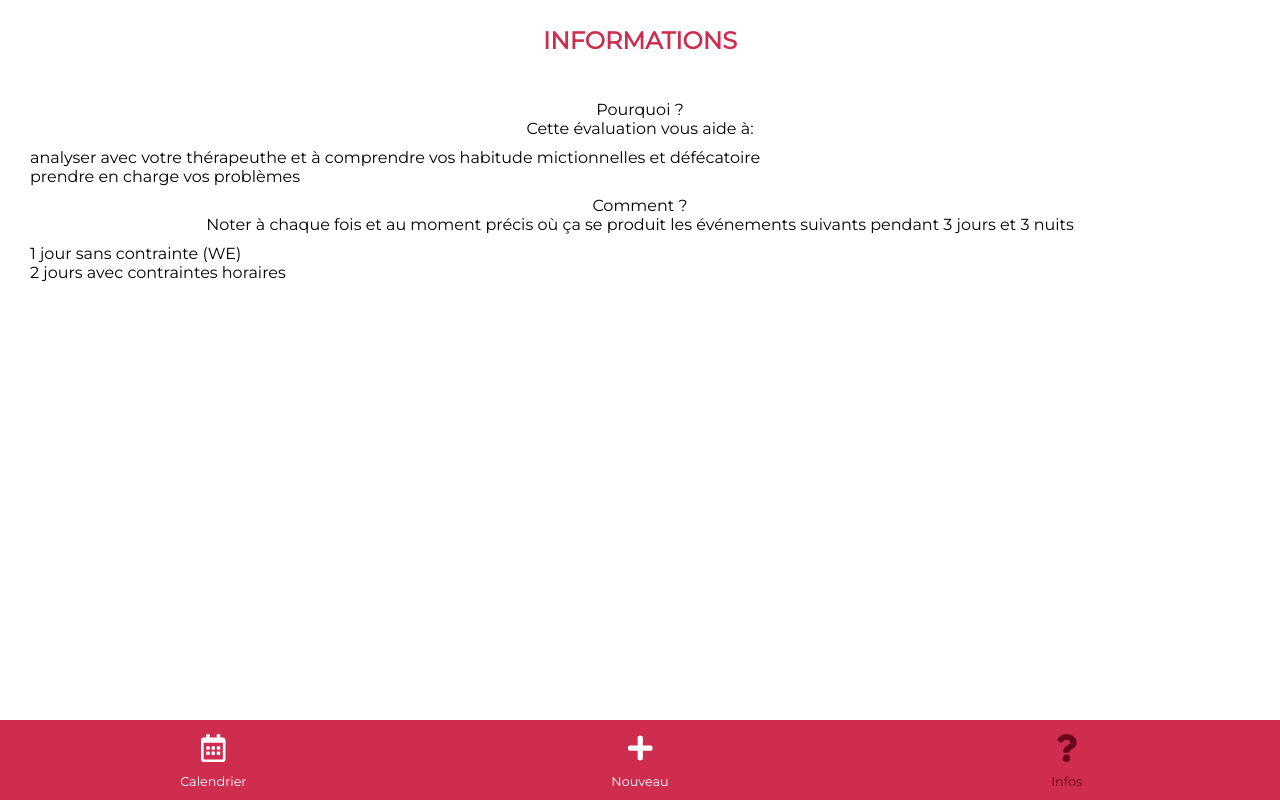
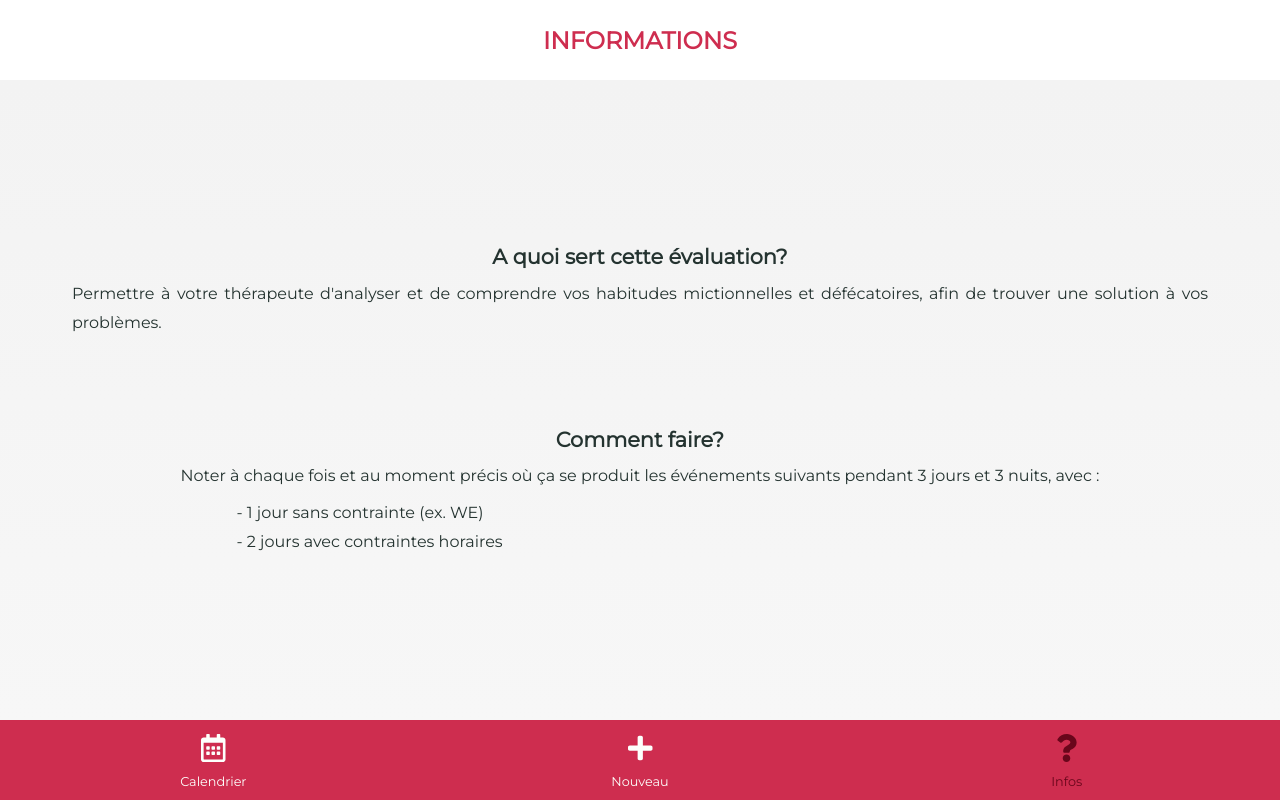
Before and after one commit to FlorianGardy/up-day-mobile, a React (Create React App) app: page /about in a window 1280 px wide. Built offline with nearby package versions, Linux system fonts and the light colour scheme.

Commit message:
Info page SCSS done

```diff
--- a/src/components/HistoryDateSelector.jsx
+++ b/src/components/HistoryDateSelector.jsx
@@ -4,21 +4,27 @@ import { connect } from "react-redux";
 import { shiftDate } from "../pills/history/history.action";
 import moment from "moment";
 import "moment/locale/fr";
+import { FontAwesomeIcon } from "@fortawesome/react-fontawesome";
+import { faCaretLeft, faCaretRight } from "@fortawesome/free-solid-svg-icons";
 
 const HistoryDateSelector = ({ dispatch, selectedHistoryDate }) => {
   return (
     <div className="historyDateSelector">
-      <input
+      <div
         type="button"
         onClick={() => dispatch(shiftDate("left"))}
-        value="&larr;"
-      />
+        className="btn"
+      >
+        <FontAwesomeIcon icon={faCaretLeft} size="2x" />
+      </div>
       {moment(selectedHistoryDate).format("dddd DD MMMM")}
-      <input
+      <div
         type="button"
         onClick={() => dispatch(shiftDate("right"))}
-        value="&rarr;"
-      />
+        className="btn"
+      >
+        <FontAwesomeIcon icon={faCaretRight} size="2x" />
+      </div>
     </div>
   );
 };
--- a/src/components/NavBar.scss
+++ b/src/components/NavBar.scss
@@ -1,6 +1,4 @@
-@import "../sass/functions";
-@import "../sass/mixins";
-@import "../sass/variables";
+@import "../sass/main.scss";
 
 $btnAddEventDiameter: 50px;
 $navHeight: 10vh;
@@ -28,7 +26,7 @@ $modalEventsBtn: (
       color: $almost-white;
       text-decoration: none;
     }
-    z-index: 1;
+    z-index: 2;
     .activeLink {
       color: $funcky-dark-pink;
     }
--- a/src/components/datepicker.scss
+++ b/src/components/datepicker.scss
@@ -8,7 +8,6 @@
   height: 8vh;
   border: none;
   background-color: $secondary-light;
-  box-shadow: inset 0px 0px 30px -1px rgba(250, 248, 248, 0.5);
 }
 
 .react-datepicker-popper[data-placement^="bottom"] .react-datepicker__triangle,
--- a/src/pages/History.page.jsx
+++ b/src/pages/History.page.jsx
@@ -4,7 +4,7 @@ import HistoryDateSelector from "../components/HistoryDateSelector";
 import TopBar from "../components/TopBar";
 import HistoryContainer from "../pills/history/history.container";
 
-// import "./layout.scss";
+import "./layout.scss";
 import "./History.page.scss";
 
 const History = () => {
--- a/src/pages/History.page.scss
+++ b/src/pages/History.page.scss
@@ -6,17 +6,24 @@
 
   .historyDateSelector {
     grid-row: 1;
-    height: 100%;
+
     display: flex;
     justify-content: center;
     align-items: center;
     background-color: $secondary-light;
     color: $secondary-dark;
+    .btn {
+      color: $funcky-dark-pink;
+      margin: 0 2rem;
+      font-size: 0.9rem;
+      cursor: pointer;
+    }
   }
   .historyContainer {
     grid-row: 2;
+    height: 100%;
+
     align-self: flex-start;
-    height: 100%;
     overflow: scroll;
 
     .eventRow {
--- a/src/pages/Infos.page.jsx
+++ b/src/pages/Infos.page.jsx
@@ -3,20 +3,9 @@ import Navbar from "../components/Navbar";
 import TopBar from "../components/TopBar";
 
 import "./layout.scss";
+import "./Infos.page.scss";
 
 function Infos() {
-  // Component style
-  const style = {
-    main: {
-      margin: "20px"
-    },
-    ulist: {
-      textAlign: "left",
-      padding: "10px"
-    },
-    titleComment: {}
-  };
-
   return (
     <>
       <div className="page">
@@ -25,27 +14,25 @@ function Infos() {
           leftButtonInfo={{ isVisible: false }}
           rightButtonInfo={{ isVisible: false }}
         />
-        <section style={style.main}>
-          <div id="firstBlock">
-            <h2>Pourquoi ?</h2>
-            <p>Cette évaluation vous aide à:</p>
-            <ul style={style.ulist}>
-              <li>
-                analyser avec votre thérapeuthe et à comprendre vos habitude
-                mictionnelles et défécatoire
-              </li>
-              <li>prendre en charge vos problèmes</li>
-            </ul>
+        <section className="pageBodyInfos">
+          <div className="firstBlock">
+            <h2>A quoi sert cette évaluation?</h2>
+            <p>
+              {" "}
+              Permettre à votre thérapeute d'analyser et de comprendre vos
+              habitudes mictionnelles et défécatoires, afin de trouver une
+              solution à vos problèmes.
+            </p>
           </div>
-          <div id="secondBlock">
-            <h2 style={style.titleComment}>Comment ?</h2>
+          <div className="secondBlock">
+            <h2>Comment faire?</h2>
             <p>
               Noter à chaque fois et au moment précis où ça se produit les
-              événements suivants pendant 3 jours et 3 nuits
+              événements suivants pendant 3 jours et 3 nuits, avec :
             </p>
-            <ul style={style.ulist}>
-              <li>1 jour sans contrainte (WE)</li>
-              <li>2 jours avec contraintes horaires</li>
+            <ul>
+              <li>- 1 jour sans contrainte (ex. WE)</li>
+              <li>- 2 jours avec contraintes horaires</li>
             </ul>
           </div>
         </section>
--- /dev/null
+++ b/src/pages/Infos.page.scss
@@ -0,0 +1,30 @@
+@import "../sass/main.scss";
+
+.pageBodyInfos {
+  padding: 8vmin;
+  text-align: left;
+  color: $secondary-dark;
+  line-height: 1.8rem;
+  overflow: scroll;
+  display: flex;
+  flex-direction: column;
+  justify-content: center;
+  align-items: center;
+  height: 100%;
+  @include gradientEffect(#f3f3f3, #f7f7f7);
+  .firstBlock {
+    margin-bottom: 10vmin;
+  }
+  h2 {
+    font-size: 1.3rem;
+    text-align: center;
+    font-weight: bold;
+  }
+  p {
+    text-align: justify;
+    padding: 1vh;
+  }
+  ul {
+    padding-left: 8vmin;
+  }
+}
--- a/src/pages/Summary.page.jsx
+++ b/src/pages/Summary.page.jsx
@@ -8,6 +8,7 @@ import TopBar from "../components/TopBar";
 import { sendDatasToDatabase } from "../API/sendDatasToDatabase";
 
 import "./Summary.page.scss";
+import "./layout.scss";
 
 const Drink = ({
   dispatch,
--- a/src/sass/_mixins.scss
+++ b/src/sass/_mixins.scss
@@ -61,6 +61,14 @@
   box-shadow: 2px 5px 14px 0px grey, inset -2px 3px 9px 5px rgba(0, 0, 0, 0.1);
 }
 
+// Gradient effect
+@mixin gradientEffect($color1: #ededed, $color2: #ffffff) {
+  background: $color1;
+  background: -moz-linear-gradient(top, $color1 0%, $color2 100%);
+  background: -webkit-linear-gradient(top, $color1 0%, $color2 100%);
+  background: linear-gradient(to bottom, $color1 0%, $color2 100%);
+}
+
 // Triangle for date and time component
 @mixin triangle($color: #fff, $size: 10px) {
   &::after {
```
